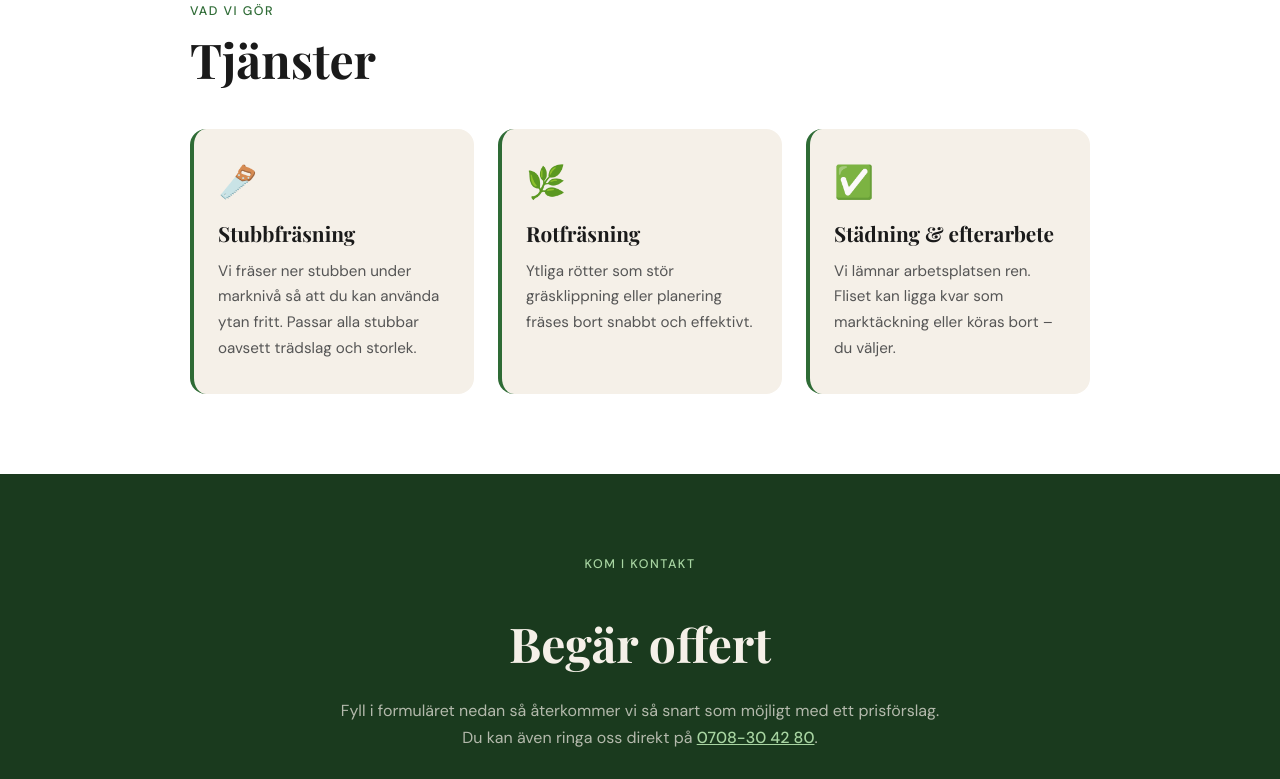
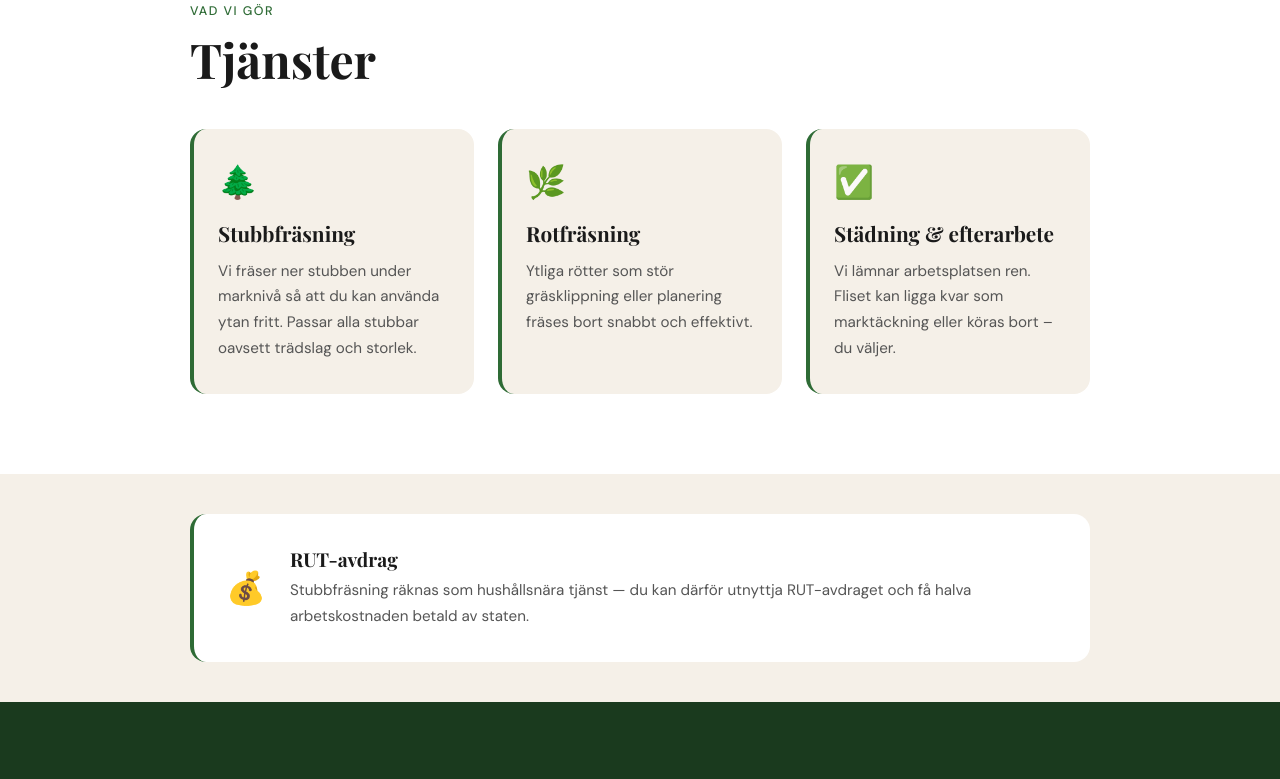
Before and after one commit to Liamosalaplaya/stubbproffsen, a plain HTML site: page index.html in a window 1280 px wide. Shown: the part 1477-2256 px from the top of the page. Drawn offline with nearby package versions, Linux system fonts and the light colour scheme.

Commit message:
Add files via upload

```diff
--- a/index.html
+++ b/index.html
@@ -192,7 +192,7 @@
     <h2>Tjänster</h2>
     <div class="cards">
       <div class="card">
-        <div class="card-icon">🪚</div>
+        <div class="card-icon">🌲</div>
         <h3>Stubbfräsning</h3>
         <p>Vi fräser ner stubben under marknivå så att du kan använda ytan fritt. Passar alla stubbar oavsett trädslag och storlek.</p>
       </div>
@@ -206,6 +206,17 @@
         <h3>Städning & efterarbete</h3>
         <p>Vi lämnar arbetsplatsen ren. Fliset kan ligga kvar som marktäckning eller köras bort – du väljer.</p>
       </div>
+    </div>
+  </div>
+</div>
+
+<!-- RUT -->
+<div style="background: var(--cream); padding: 2.5rem 2rem;">
+  <div style="max-width: 900px; margin: 0 auto; background: white; border-radius: 1rem; padding: 2rem 2rem; display: flex; align-items: center; gap: 1.5rem; border-left: 4px solid var(--green-mid);">
+    <div style="font-size: 2rem;">💰</div>
+    <div>
+      <h3 style="font-family: 'Playfair Display', serif; font-size: 1.2rem; margin-bottom: 0.4rem;">RUT-avdrag</h3>
+      <p style="color: var(--muted); line-height: 1.7; font-size: 0.95rem;">Stubbfräsning räknas som hushållsnära tjänst — du kan därför utnyttja RUT-avdraget och få halva arbetskostnaden betald av staten.</p>
     </div>
   </div>
 </div>
@@ -245,6 +256,10 @@
 
 <footer>
   © 2025 Stubbproffsen · <a href="tel:0708304280" style="color:rgba(255,255,255,0.4); text-decoration:none;">0708-30 42 80</a> · <a href="mailto:info@stubbproffsen.com" style="color:rgba(255,255,255,0.4); text-decoration:none;">info@stubbproffsen.com</a>
+  <div style="margin-top: 0.75rem; display: flex; justify-content: center; gap: 1.5rem;">
+    <a href="https://www.facebook.com/profile.php?id=61560983817817" target="_blank" style="color:rgba(255,255,255,0.5); text-decoration:none; font-size:0.85rem;">Facebook</a>
+    <a href="https://www.instagram.com/stubbproffsenskane/" target="_blank" style="color:rgba(255,255,255,0.5); text-decoration:none; font-size:0.85rem;">Instagram</a>
+  </div>
 </footer>
 
 <script>
```
